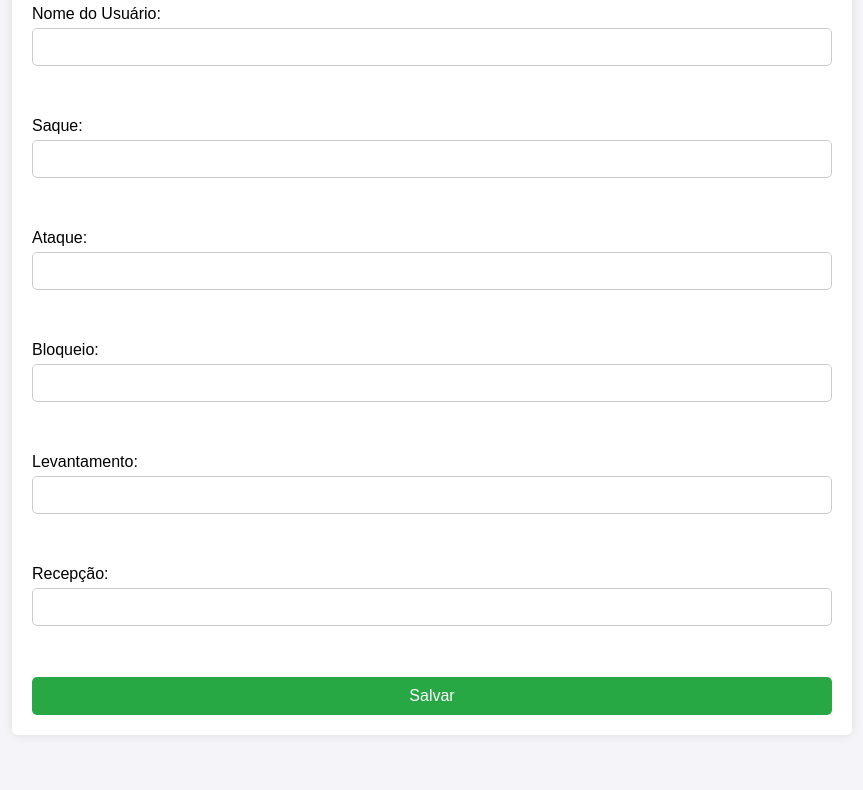
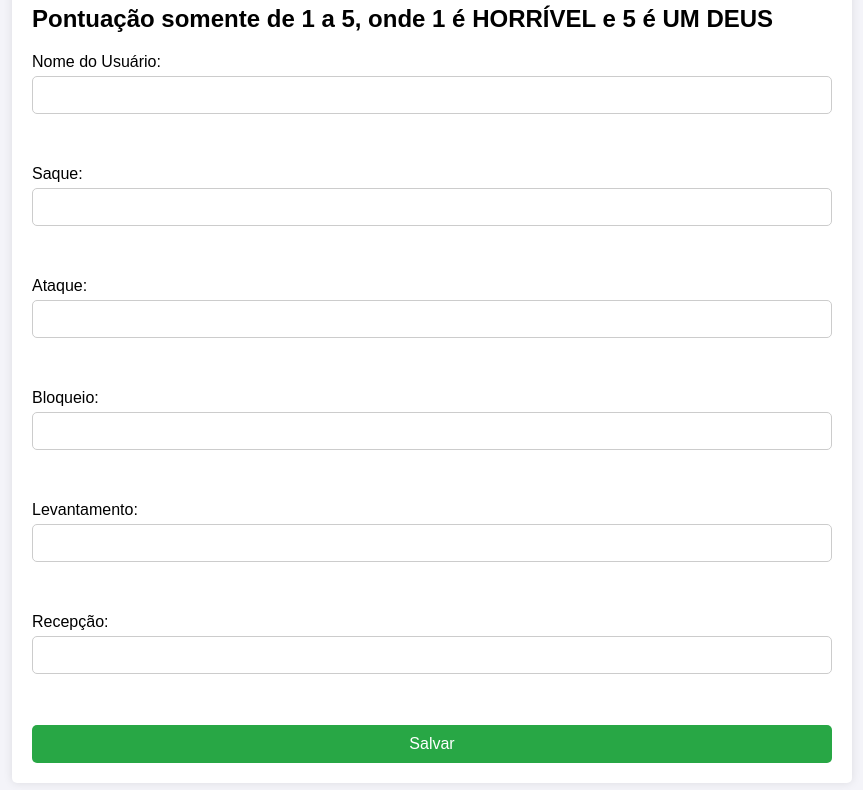
Before and after one commit to Botinelly/volei_rank, a plain HTML site: page index.html in a window 1280 px wide. Shown: the part 158-948 px from the top of the page, without its empty margins (208-1071 px from the left). Before the commit the page ends 913 px from the top, so only its background shows below. Drawn offline with Linux system fonts and the light colour scheme; no server answers.

Commit message:
fix: updating h2

```diff
--- a/index.html
+++ b/index.html
@@ -18,6 +18,7 @@
 
     <div id="Input" class="tabcontent">
         <h1>Inserir Pontuação</h1>
+        <h2>Pontuação somente de 1 a 5, onde 1 é HORRÍVEL e 5 é UM DEUS</h2>
         <form id="ratingForm">
             <label for="username">Nome do Usuário:</label>
             <input type="text" id="username" name="username" required><br><br>
```
